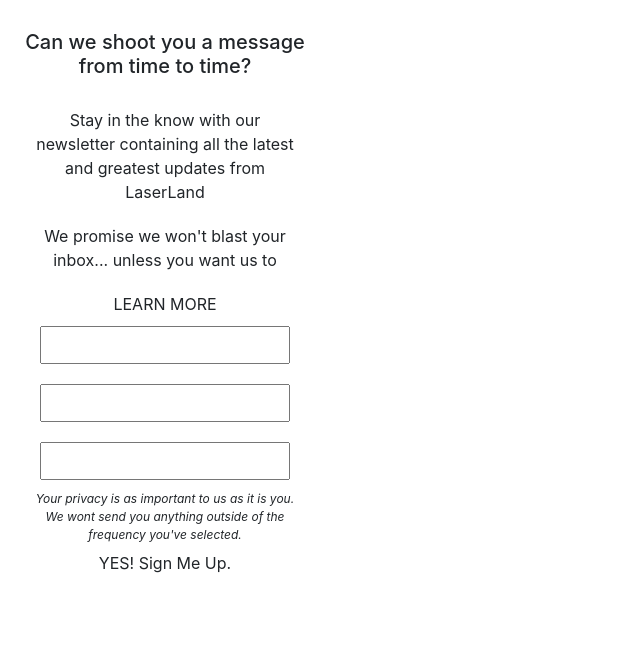
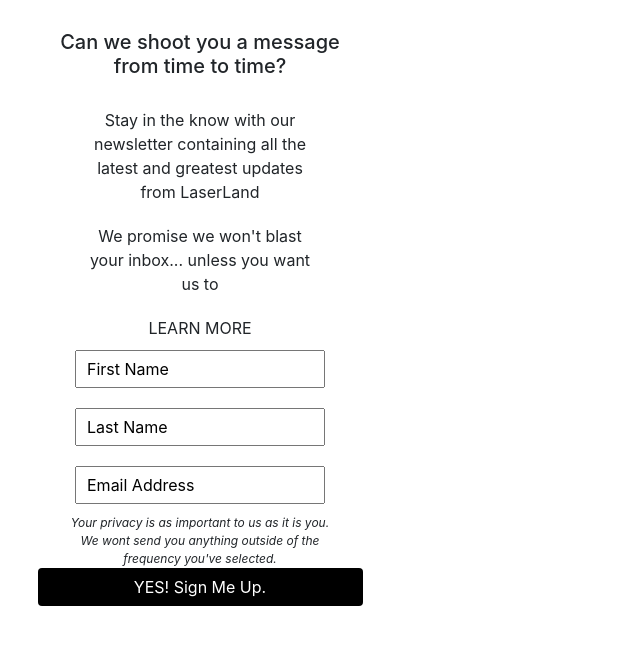
Before and after one commit to csgill32/lasertag, a Django app: page / in a window 1280 px wide. Shown: the top 645 px of the page, without its empty margins (0-640 px from the left). Run offline with Django 3.2, Linux system fonts and the light colour scheme; some libraries are stand-ins or nearby versions.

Commit message:
added styling/placeholders for form

```diff
--- a/main_app/forms.py
+++ b/main_app/forms.py
@@ -1,7 +1,13 @@
 from django.forms import ModelForm
+from django import forms
 from .models import Subscriber
 
 class Subscriber_Form(ModelForm):
     class Meta:
         model = Subscriber
         fields = ['first_name','last_name','email']
+        widgets = {
+            'first_name': forms.TextInput(attrs = {'placeholder': 'First Name'}),
+            'last_name': forms.TextInput(attrs = {'placeholder': 'Last Name'}),
+            'email': forms.TextInput(attrs= {'placeholder': 'Email Address'})
+        }
--- a/main_app/static/css/styles.css
+++ b/main_app/static/css/styles.css
@@ -31,14 +31,22 @@
     font-size: 60px;
 }
 
+body {
+    max-width: 400px;
+    display: flex;
+    justify-content: center;
+}
 
-
+.row {
+    margin-left: 0;
+    margin-right: 0;
+}
 
 .home__section {
     max-width: 360px;
+    margin: 0 20px;
     display: flex;
     justify-content: center;
-    margin: 0 20px;
 }
 
 .header {
--- a/main_app/templates/base.html
+++ b/main_app/templates/base.html
@@ -5,9 +5,9 @@
 <head>
     <meta charset="UTF-8">
     <meta name="viewport" content="width=device-width, initial-scale=1.0">
-    <link rel="stylesheet" href="{% static 'css/styles.css' %}">
     <link rel="stylesheet" href="https://stackpath.bootstrapcdn.com/bootstrap/4.5.0/css/bootstrap.min.css"
         integrity="sha384-9aIt2nRpC12Uk9gS9baDl411NQApFmC26EwAOH8WgZl5MYYxFfc+NcPb1dKGj7Sk" crossorigin="anonymous">
+        <link rel="stylesheet" href="{% static 'css/styles.css' %}">
     <script src="https://code.jquery.com/jquery-3.5.1.slim.min.js"
         integrity="sha384-DfXdz2htPH0lsSSs5nCTpuj/zy4C+OGpamoFVy38MVBnE+IbbVYUew+OrCXaRkfj" crossorigin="anonymous"
         defer></script>
--- a/main_app/templates/home.html
+++ b/main_app/templates/home.html
@@ -10,6 +10,8 @@
             <p class='subtext'>We promise we won't blast your inbox... unless you want us to </p>
             <a data-toggle="modal" data-target="#learn__more__modal">LEARN MORE</a>
         </header>
+
+        <!-- Newsletter Form -->
         <section class='row newsletter__form'>
             <form action="{% url 'home' %}" method='POST'>
                 {% csrf_token %}
```
Also changed, not shown: main_app/static/scripts/main.js (added).
